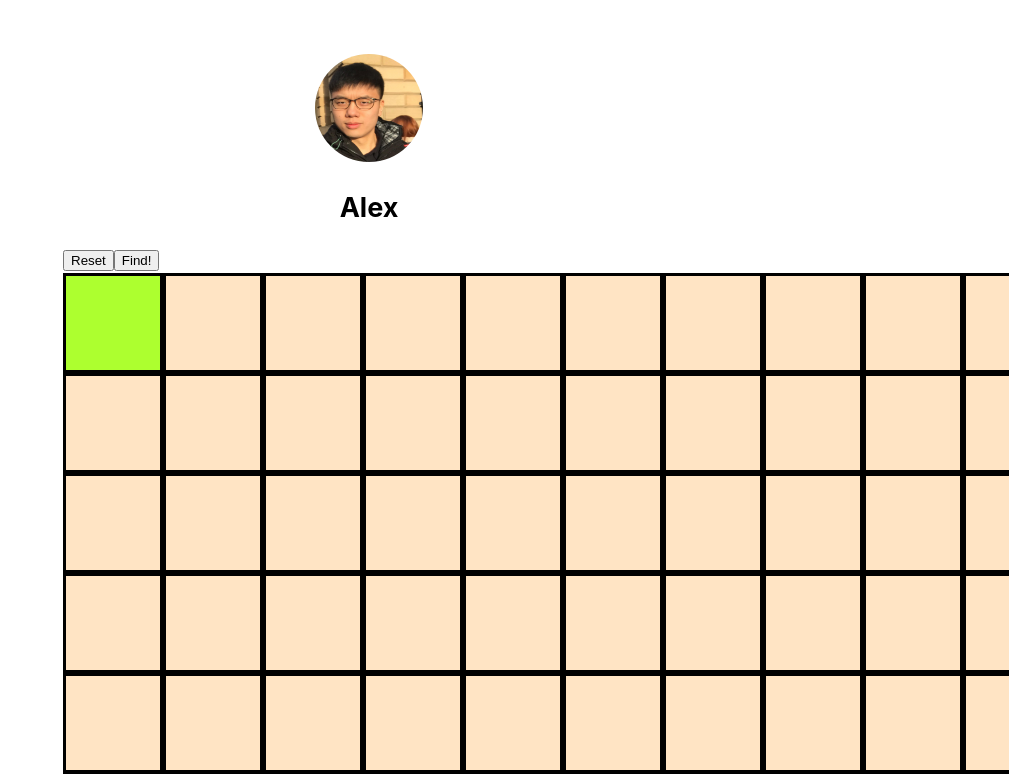
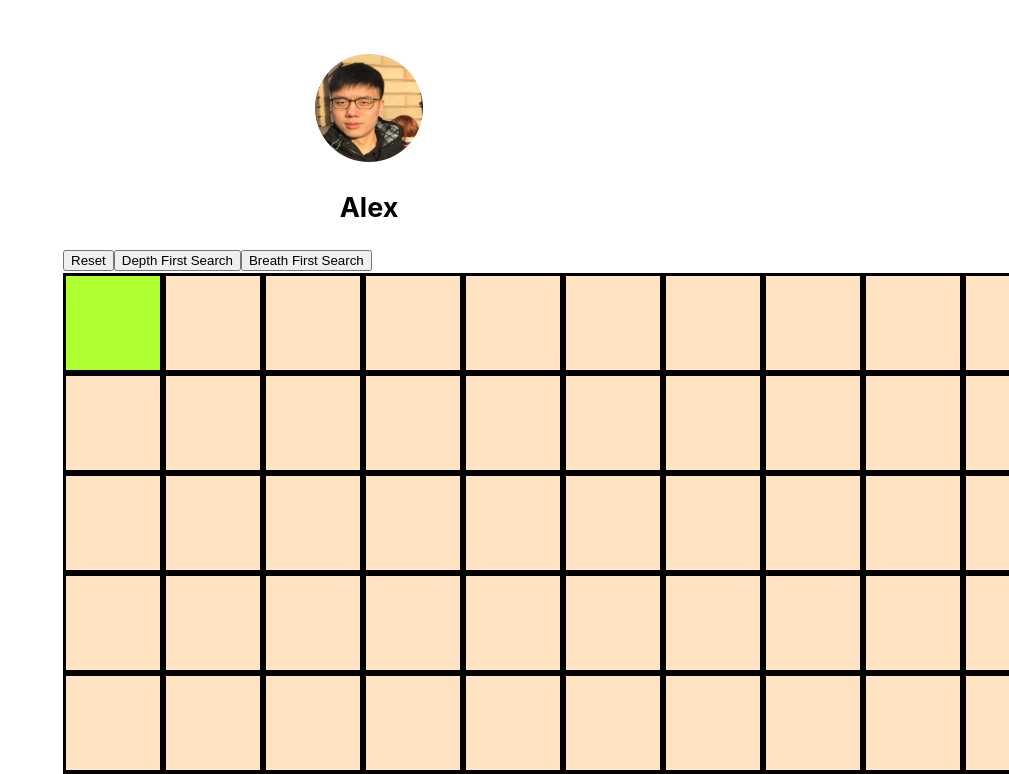
Before and after one commit to heiheihang/nextjs-blog, a Next.js app: page /projects/shortest-path in a window 1280 px wide. Shown: the top 774 px of the page, without its empty margins (271-1280 px from the left). Built offline with nearby package versions, Linux system fonts and the light colour scheme.

Commit message:
breadth first search

```diff
--- a/pages/projects/shortest-path.js
+++ b/pages/projects/shortest-path.js
@@ -26,6 +26,38 @@ function depthFirstSearch(mat) {
             let path2 = path.slice()
             path2.push([row, col+1])
             stack.push([row, col + 1, path2 ])
+        }
+    }
+}
+
+function breathFirstSearch(mat) {
+    const queue = []
+    queue.push([0,0,[[0,0]]])
+    let visited = new Array(arraySize).fill(0).map(() => new Array(arraySize).fill(0))
+    while(queue.length > 0) {
+        console.log(queue)
+        let [row, col, path] = queue.shift()
+        if(mat[row][col] == 3) {
+            return path
+        }
+        if(mat[row][col] == 1) {
+            continue
+        }
+        if(row < arraySize - 1) {
+            if(visited[row+1][col] == 0) {
+                let queue1 = path.slice()
+                queue1.push([row+1, col])
+                queue.push([row + 1, col, queue1])
+                visited[row+1][col] = 1
+            }
+        }
+        if(col < arraySize - 1) {
+            if(visited[row][col+1] == 0) {
+                let queue2 = path.slice()
+                queue2.push([row, col+1])
+                queue.push([row, col + 1, queue2])
+                visited[row][col+1] = 1
+            }
         }
     }
 }
@@ -79,8 +111,21 @@ export default function Path() {
             });
             setGrid(newGrid)
         } }>
-            Find!
+            Depth First Search
     </button>
+    }
+
+    function BreathFirstSearchButton() {
+        return <button onClick={() => {
+            let path = breathFirstSearch(grid)
+            console.log(path)
+            let newGrid = grid.map(row => row.slice())
+            console.log("finished")
+            path.forEach(([row,col]) => {
+                newGrid[row][col] = 4
+            });
+            setGrid(newGrid)
+        }}> Breath First Search </button>
     }
 
     return (
@@ -90,6 +135,7 @@ export default function Path() {
             </Head>
             <ResetButton />
             <FindPathButton />
+            <BreathFirstSearchButton />
             <div className={styles.container}>{grid.map((row, colIndex) => <div>{row.map((elem, rowIndex) => <Box state={elem} row={colIndex} col={rowIndex} />)}</div>)}</div>
         </Layout>
     )
```
